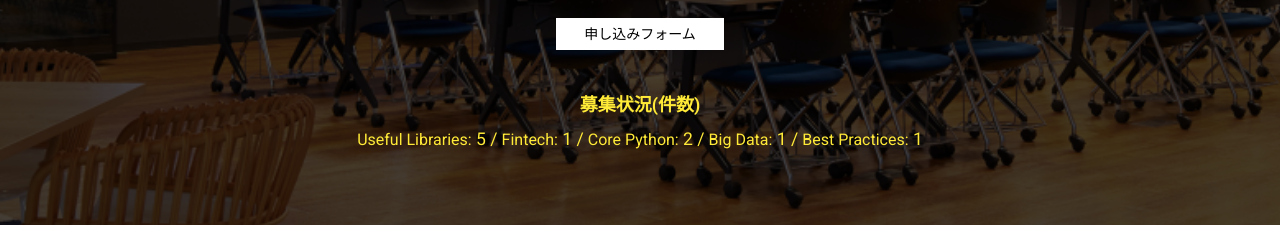
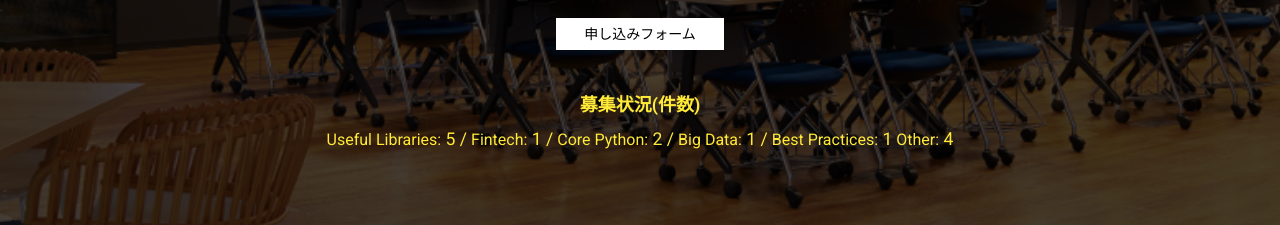
Before and after one commit to pycon-mini-osaka/pycon-mini-osaka, a website: page index.html in a window 1280 px wide. Shown: the part 2900-3125 px from the top of the page. Drawn offline with Linux system fonts and the light colour scheme; files whose address does not match are found by name.

Commit message:
Fix cfp number

```diff
--- a/index.html
+++ b/index.html
@@ -186,6 +186,7 @@
                     <span class="cfp-category">Core Python:</span><span class="cfp-number"> 2 /</span>
                     <span class="cfp-category">Big Data:</span><span class="cfp-number"> 1 /</span>
                     <span class="cfp-category">Best Practices:</span><span class="cfp-number"> 1</span>
+                    <span class="cfp-category">Other:</span><span class="cfp-number"> 4</span>
                 </div>
             </div>
         </div>
```
